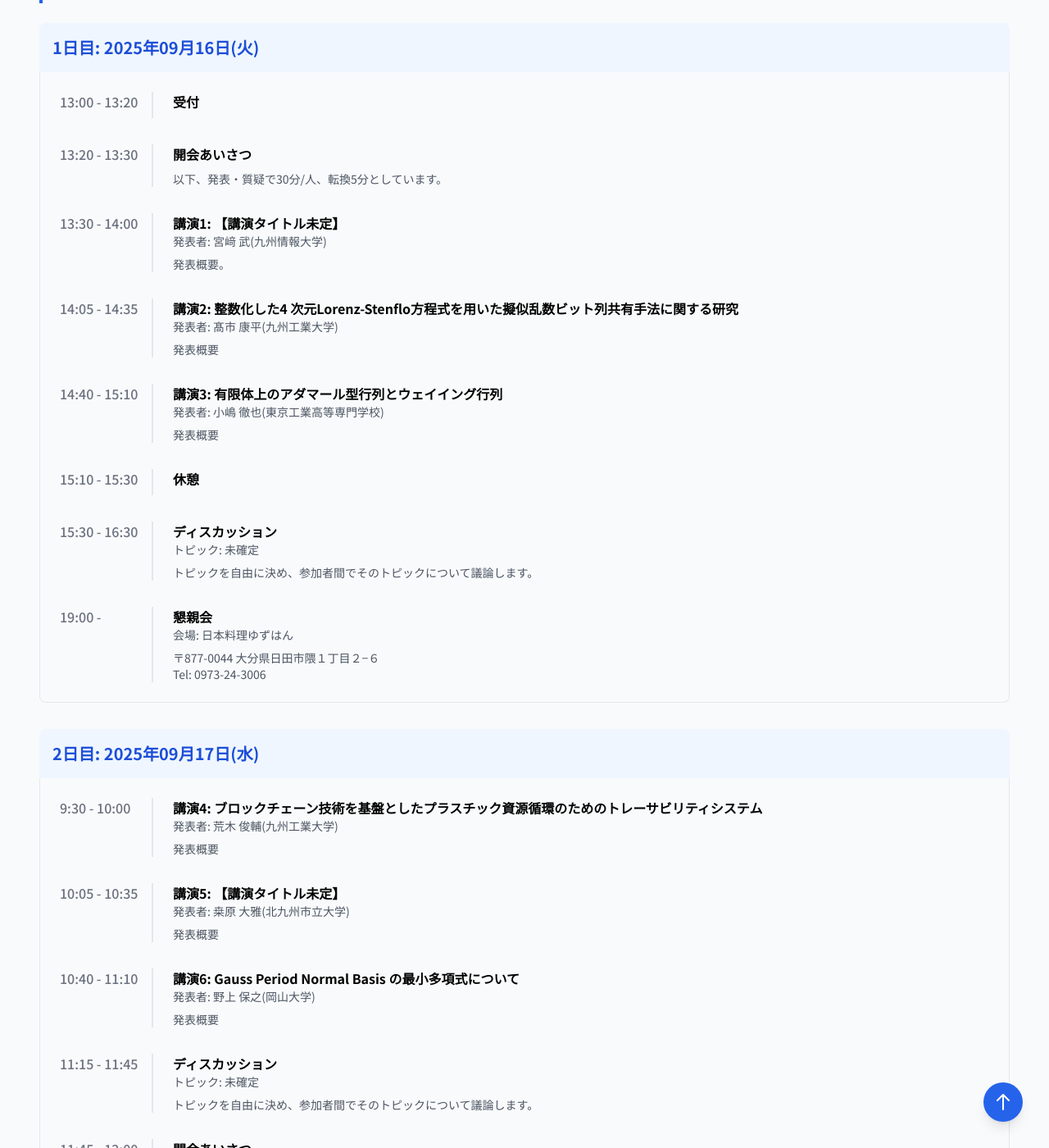
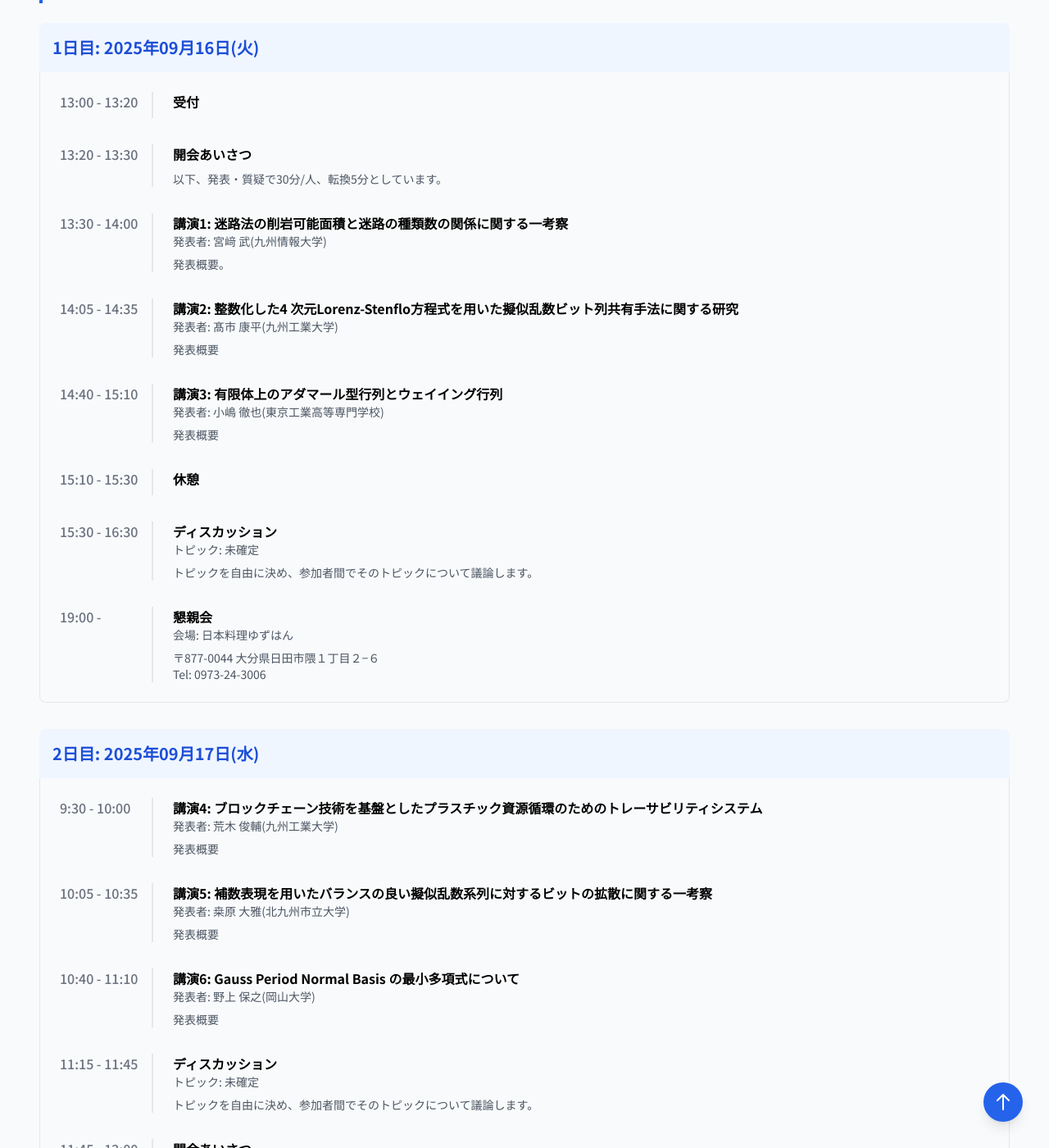
Before and after one commit to FFTPRS/WS, a Jekyll site: the page built from pages/workshop11.html, in a window 1280 px wide and 1400 px high, scrolled down 2474 px. Shown: the whole window at 82% size. Built offline with Jekyll 4.4.1, drawn with Linux system fonts in a browser that asks for light colours; nearby versions of some CDN libraries.

Commit message:
プログラム修正
タイトル未定だった二名のタイトルを補完

```diff
--- a/_data/workshop11.yml
+++ b/_data/workshop11.yml
@@ -35,7 +35,7 @@ program:
       speaker: ""
       description: "以下、発表・質疑で30分/人、転換5分としています。"
     - time: "13:30 - 14:00"
-      title: "講演1: 【講演タイトル未定】"
+      title: "講演1: 迷路法の削岩可能面積と迷路の種類数の関係に関する一考察"
       speaker: "発表者: 宮﨑 武(九州情報大学)"
       description: "発表概要。"
     - time: "14:05 - 14:35"
@@ -66,7 +66,7 @@ program:
       speaker: "発表者: 荒木 俊輔(九州工業大学)"
       description: "発表概要"
     - time: "10:05 - 10:35"
-      title: "講演5: 【講演タイトル未定】"
+      title: "講演5: 補数表現を用いたバランスの良い擬似乱数系列に対するビットの拡散に関する一考察"
       speaker: "発表者: 桒原 大雅(北九州市立大学)"
       description: "発表概要"
     - time: "10:40 - 11:10"
```
